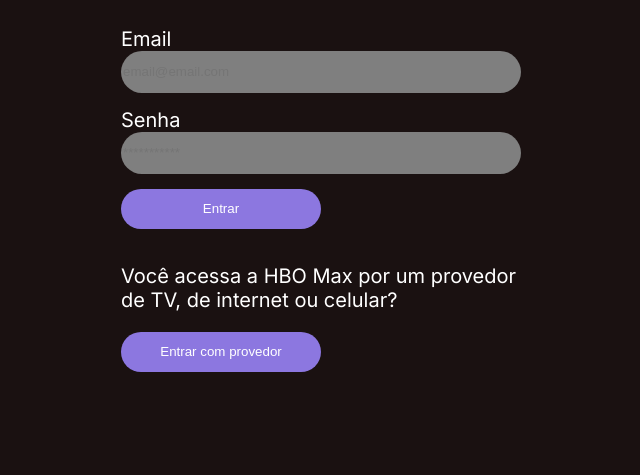
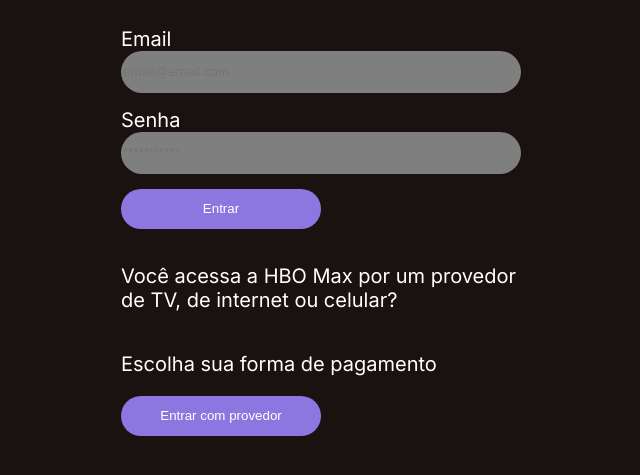
Before and after one commit to ErickCosta19/projetoteste, a plain HTML site: page index.html in a window 1280 px wide. Shown: the part 205-680 px from the top of the page, without its empty margins (319-959 px from the left). Drawn offline with Linux system fonts and the light colour scheme.

Commit message:
add novo paragrafo HBO

```diff
--- a/index.html
+++ b/index.html
@@ -25,6 +25,7 @@
             <input type="submit" value="Entrar">
 
             <p>Você acessa a HBO Max por um provedor de TV, de internet ou celular?</p>
+            <p>Escolha sua forma de pagamento</p>
 
             <input type="submit" value="Entrar com provedor">
         </form>
```
